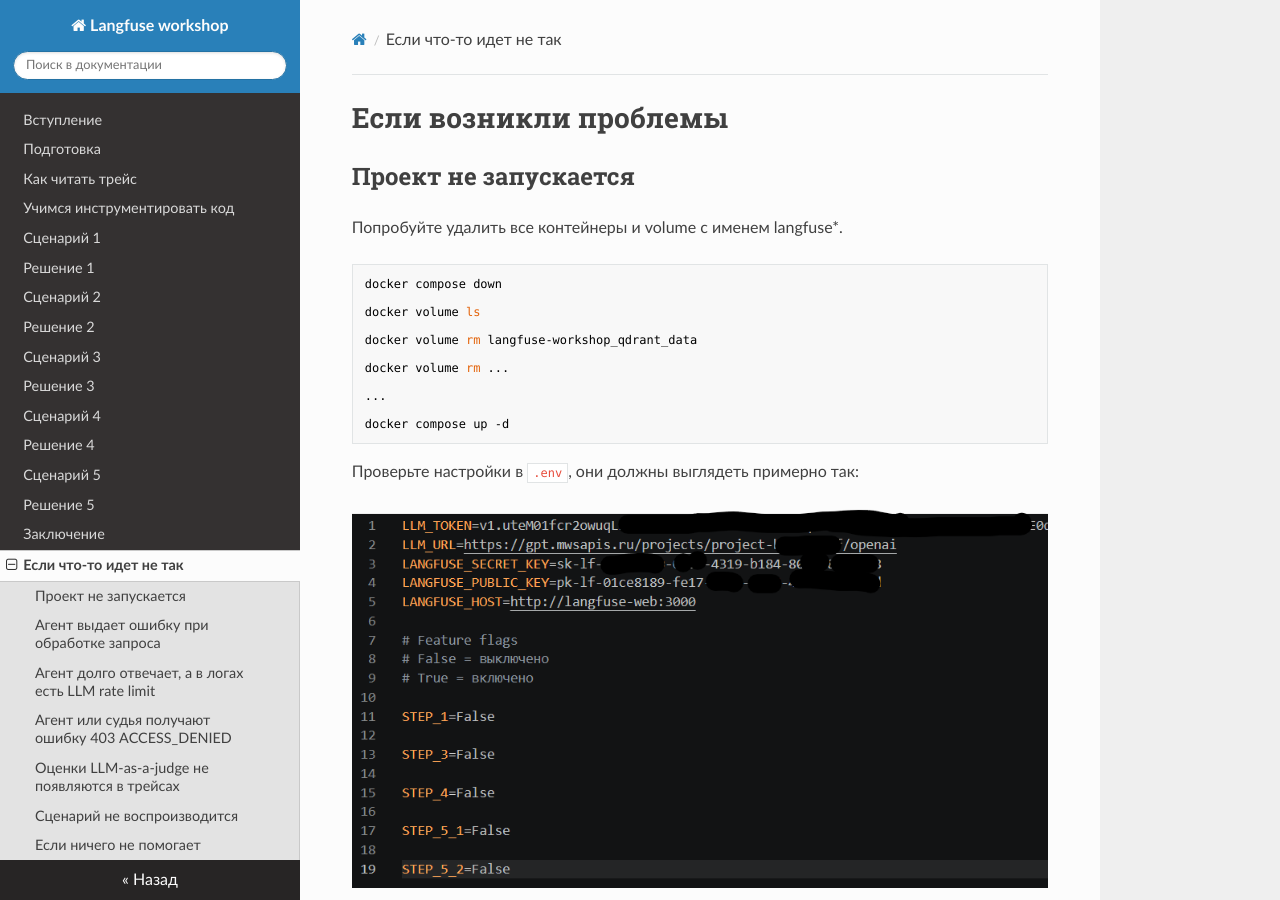
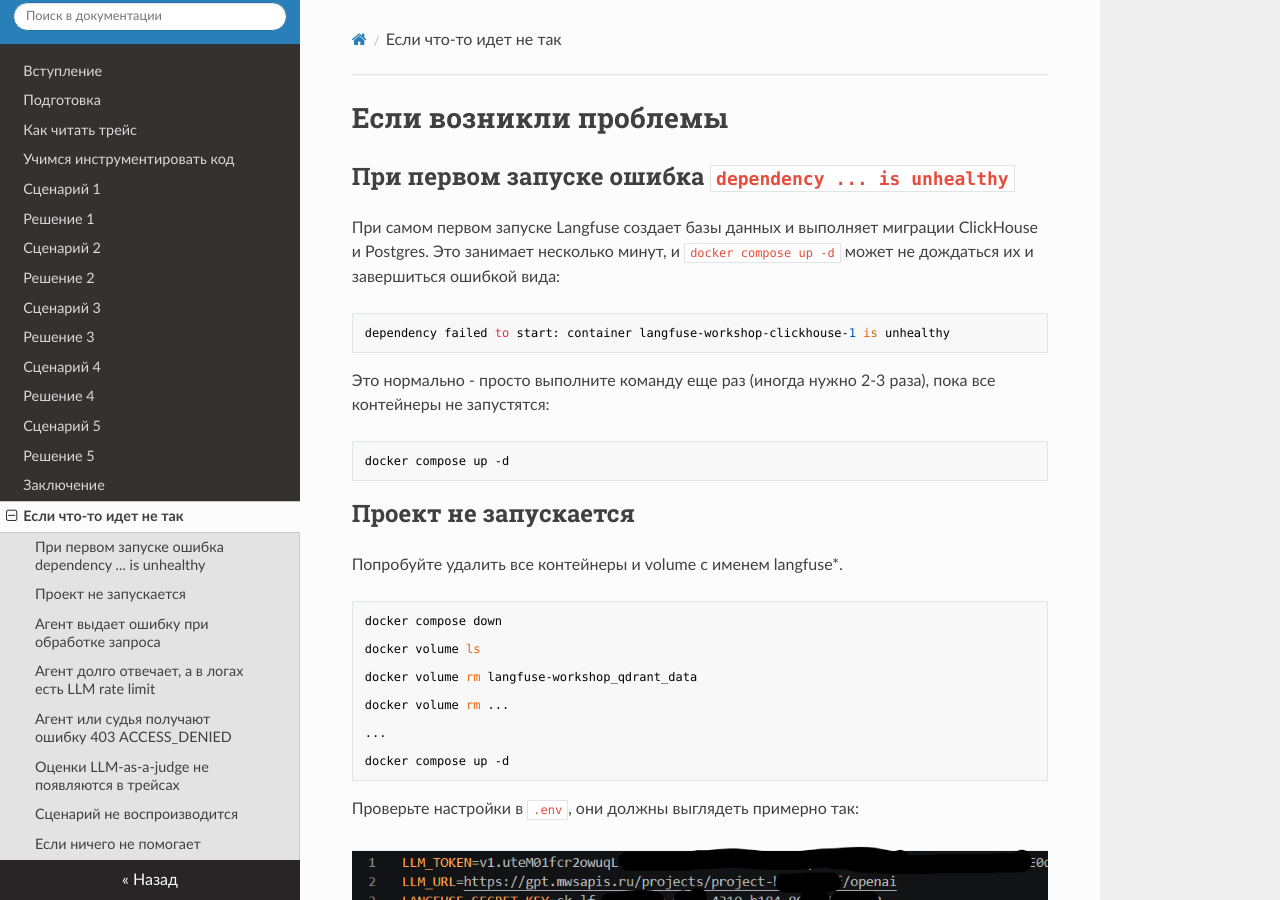
Before and after one commit to bocharovf/docs-langfuse-workshop, an MkDocs documentation site: the page built from docs/troubleshoot.md, in a window 1280 px wide and 900 px high. Built offline with MkDocs 1.6.1, drawn with Linux system fonts in a browser that asks for light colours; nearby versions of some CDN libraries.

Commit message:
Troubleshoot: ошибка unhealthy при первом запуске; уточнения в howto и step42

````diff
--- a/docs/troubleshoot.md
+++ b/docs/troubleshoot.md
@@ -3,6 +3,20 @@
 ---
 
 # Если возникли проблемы
+
+## При первом запуске ошибка `dependency ... is unhealthy`
+
+При самом первом запуске Langfuse создает базы данных и выполняет миграции ClickHouse и Postgres. Это занимает несколько минут, и `docker compose up -d` может не дождаться их и завершиться ошибкой вида:
+
+```
+dependency failed to start: container langfuse-workshop-clickhouse-1 is unhealthy
+```
+
+Это нормально - просто выполните команду еще раз (иногда нужно 2-3 раза), пока все контейнеры не запустятся:
+
+```
+docker compose up -d
+```
 
 ## Проект не запускается
 
````
Also changed, not shown: docs/howto.md (+1 -1 lines), docs/step42.md (+1 -1 lines).
